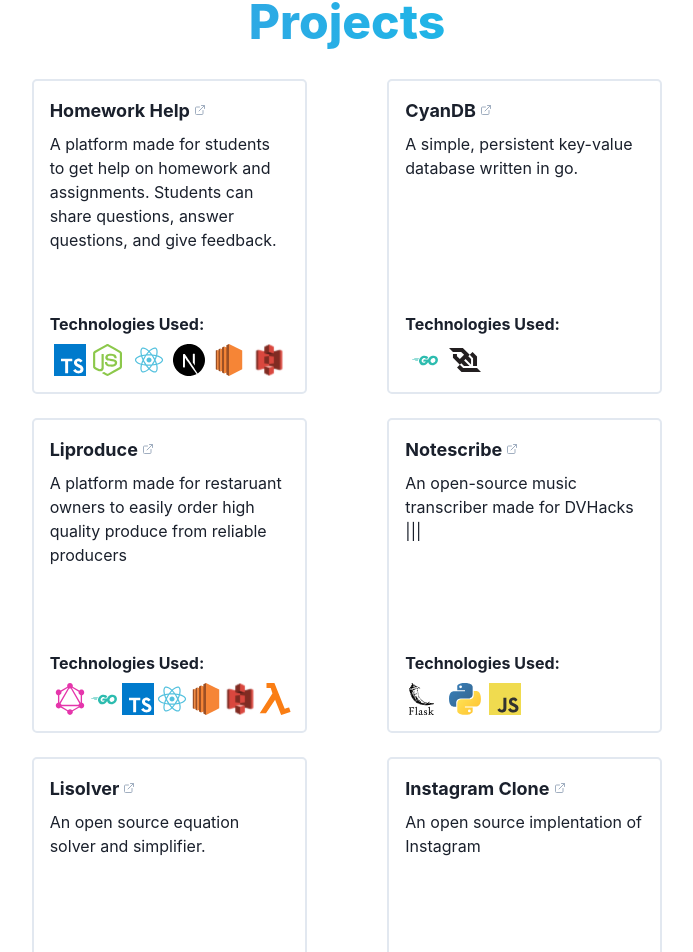
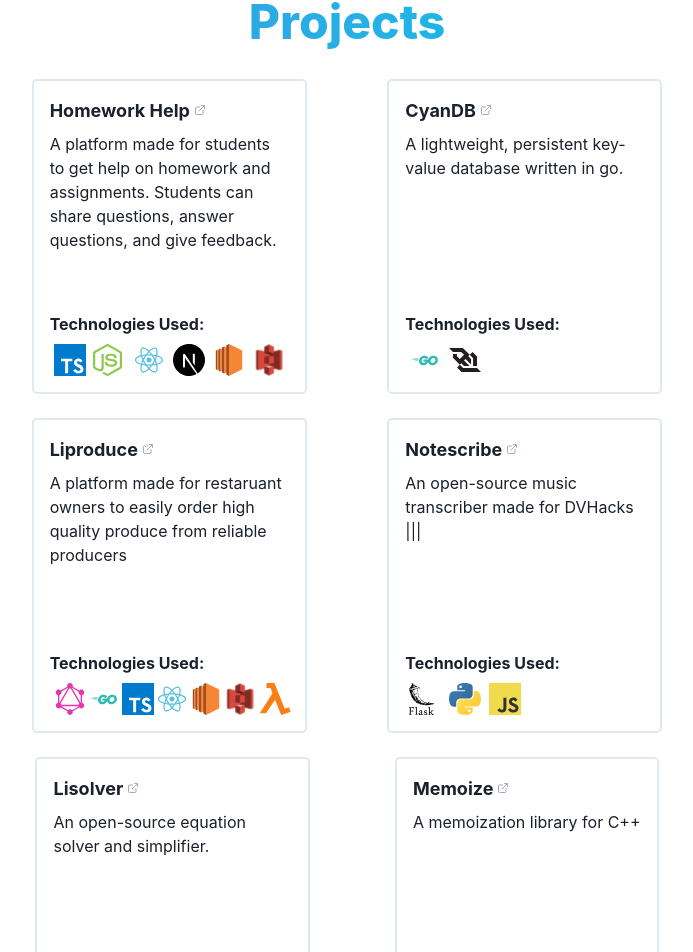
Before and after one commit to SatvikR/satvikreddy.com, a Next.js app: page / in a window 1280 px wide. Shown: the part 428-1380 px from the top of the page, without its empty margins (293-986 px from the left). Built offline with nearby package versions, Linux system fonts and the light colour scheme.

Commit message:
added project

```diff
--- a/src/components/Project.tsx
+++ b/src/components/Project.tsx
@@ -17,6 +17,7 @@ export type Technology =
   | "s3"
   | "lambda"
   | "websockets"
+  | "cpp"
   | "flask";
 
 export const links: Map<Technology, string> = new Map();
@@ -34,6 +35,7 @@ links.set("javascript", "https://www.javascript.com/");
 links.set("ec2", "https://aws.amazon.com/ec2/");
 links.set("s3", "https://aws.amazon.com/s3/");
 links.set("lambda", "https://aws.amazon.com/lambda/");
+links.set("cpp", "https://www.cplusplus.com/");
 links.set(
   "websockets",
   "https://developer.mozilla.org/en-US/docs/Web/API/WebSockets_API"
--- a/src/components/Projects.tsx
+++ b/src/components/Projects.tsx
@@ -32,7 +32,7 @@ export const Projects: React.FC<ProjectsProps> = ({}) => {
         <WrapItem>
           <Project
             name="CyanDB"
-            desc="A simple, persistent key-value database written in go."
+            desc="A lightweight, persistent key-value database written in go."
             href="https://github.com/SatvikR/cyandb"
             tech={["golang", "websockets"]}
           />
@@ -64,17 +64,17 @@ export const Projects: React.FC<ProjectsProps> = ({}) => {
         <WrapItem>
           <Project
             name="Lisolver"
-            desc="An open source equation solver and simplifier."
+            desc="An open-source equation solver and simplifier."
             href="https://github.com/SatvikR/lisolver"
             tech={["flask", "python", "next", "react", "typescript", "ec2"]}
           />
         </WrapItem>
         <WrapItem>
           <Project
-            name="Instagram Clone"
-            desc="An open source implentation of Instagram"
-            href="https://github.com/SatvikR/instagram-clone"
-            tech={["typescript", "node", "react", "firebase", "ec2"]}
+            name="Memoize"
+            desc="A memoization library for C++"
+            href="https://github.com/SatvikR/memoize"
+            tech={["cpp"]}
           />
         </WrapItem>
       </Wrap>
```
Also changed, not shown: public/icons/cpp.svg (added).
